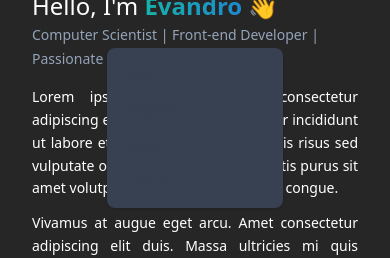
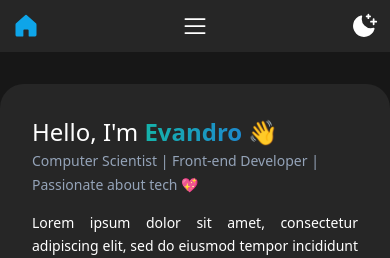
Before and after one commit to reandov/website-evandro, a Next.js app: page / in a window 390 px wide. Shown: the top 258 px of the page. Built offline with nearby package versions, Linux system fonts and the light colour scheme.

Commit message:
📱 more improvements to responsiveness

```diff
--- a/src/app/layout.tsx
+++ b/src/app/layout.tsx
@@ -15,7 +15,7 @@ export default function RootLayout({
     <html lang="en">
       <body>
         <NavigationBar />
-        <div className="m-auto flex h-[calc(100vh-3.25rem)] items-center justify-center">
+        <div className="m-auto flex items-center justify-center sm:h-screen lg:h-[calc(100vh-3.25rem)]">
           {children}
         </div>
       </body>
--- a/src/app/page.tsx
+++ b/src/app/page.tsx
@@ -4,7 +4,7 @@ import Image from 'next/image'
 
 export default function Page() {
   return (
-    <main className="max-w-7xl rounded-t-3xl bg-neutral-800 p-8 lg:rounded-xl">
+    <main className="mt-8 max-w-7xl rounded-t-3xl bg-neutral-800 p-8 sm:mt-8 lg:mt-0 lg:rounded-xl">
       <div className="flex flex-col items-center justify-around lg:flex-row">
         <div className="border-spacing-8 border-neutral-700 lg:w-1/2 lg:border-r lg:pr-8">
           <div className="mb-4">
--- a/src/components/LinksDropdown/index.tsx
+++ b/src/components/LinksDropdown/index.tsx
@@ -1,27 +1,57 @@
 import { URLs } from '@/data/urls'
 import Link from 'next/link'
 import { List } from 'phosphor-react'
+import { useState, useRef, useEffect, useCallback } from 'react'
 
 export function LinksDropdown() {
+  const [isDropdownActive, setIsDropdownActive] = useState(false)
+
+  const screenRef = useRef(null)
+
+  function handleDropdownVisibility() {
+    setIsDropdownActive(!isDropdownActive)
+  }
+
+  const closeDropdown = useCallback(
+    (event: MouseEvent) => {
+      if ((event.target as Element).id !== 'menu' && isDropdownActive) {
+        setIsDropdownActive(false)
+      }
+    },
+    [isDropdownActive]
+  )
+
+  useEffect(() => {
+    document.addEventListener('mousedown', closeDropdown)
+
+    return () => {
+      document.removeEventListener('mousedown', closeDropdown)
+    }
+  }, [closeDropdown])
+
   return (
-    <div className="flex flex-col items-center gap-2">
-      <button className="rounded-md" type="button">
-        <List color="white" size={28} />
+    <div className="flex flex-col items-center gap-2" ref={screenRef}>
+      <button
+        className="rounded-md"
+        type="button"
+        onClick={handleDropdownVisibility}
+      >
+        <List color="white" size={28} id="menu" />
       </button>
-      <div className="z-50 w-44 divide-y divide-gray-100 rounded-lg bg-gray-700 shadow">
-        <ul
-          className="py-2 text-sm text-gray-700 dark:text-gray-200"
-          aria-labelledby="states-button"
-        >
+      {isDropdownActive && (
+        <div className="absolute top-12 z-50 w-44 divide-y divide-gray-100 rounded-lg bg-neutral-600 shadow">
+          <ul className="py-2 text-sm text-gray-700">
             {URLs.map((url) => {
               return (
                 <Link key={url.id} href={url.href}>
                   <li>
                     <button
                       type="button"
-                    className="inline-flex w-full px-4 py-2 text-sm text-gray-700 hover:bg-gray-100 dark:text-gray-400 dark:hover:bg-gray-600 dark:hover:text-white"
+                      className="inline-flex w-full px-4 py-2 text-sm text-white hover:bg-neutral-700"
                     >
-                    <div className="inline-flex items-center">{url.alias}</div>
+                      <div className="inline-flex items-center">
+                        {url.alias}
+                      </div>
                     </button>
                   </li>
                 </Link>
@@ -29,6 +59,7 @@ export function LinksDropdown() {
             })}
           </ul>
         </div>
+      )}
     </div>
   )
 }
--- a/src/components/NavigationBar/index.tsx
+++ b/src/components/NavigationBar/index.tsx
@@ -21,8 +21,11 @@ export function NavigationBar() {
           />
         </Link>
 
-        <LinksDropdown />
-        {/* <ul className="flex flex-row gap-12">
+        <div className="block sm:hidden">
+          <LinksDropdown />
+        </div>
+
+        <ul className="hidden flex-row gap-12 sm:flex">
           {URLs.map((url) => {
             return (
               <Link key={url.id} href={url.href}>
@@ -37,7 +40,7 @@ export function NavigationBar() {
               </Link>
             )
           })}
-        </ul> */}
+        </ul>
 
         <MoonStars color="white" size={28} weight="fill" />
       </div>
```
Lines whose indentation alone changed are shown as unchanged.
